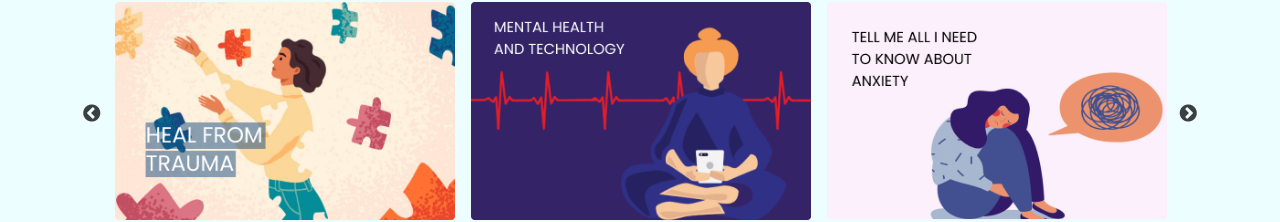
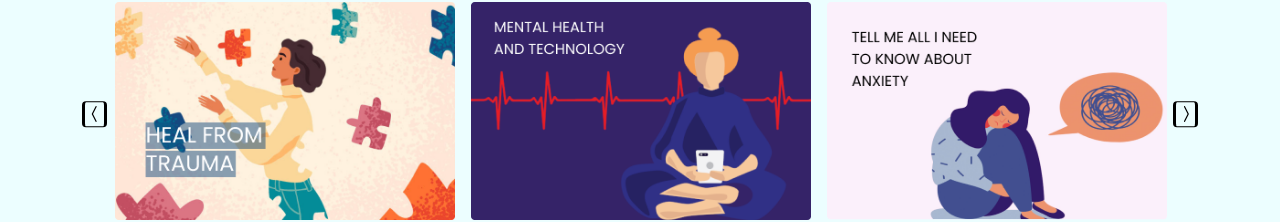
Before and after one commit to kogunlu/codezillas-capstone, a React (Create React App) app: page / in a window 1280 px wide. Shown: the part 307-529 px from the top of the page. Built offline with nearby package versions, Linux system fonts and the light colour scheme.

Commit message:
Style| arrow style now matches with the figma on issue #6

```diff
--- a/src/components/pages/home/body4/Slider.jsx
+++ b/src/components/pages/home/body4/Slider.jsx
@@ -1,12 +1,13 @@
 import * as React from "react";
 import Slider from "react-slick";
 import {Link } from 'react-router-dom';
+import {BsChevronCompactLeft, BsChevronCompactRight} from "react-icons/bs"
 import { sliderArray } from "./SliderArray";
 import "slick-carousel/slick/slick.css";
 import "slick-carousel/slick/slick-theme.css";
 import "./slider.css";
 
-//Home Page Recent Blog Slider images should link us to the Blog page
+// Home Page Recent Blog Slider images should link us to the Blog page
 const Slidernew = () => {
   const settings = {
     arrows: true,
@@ -15,7 +16,9 @@ const Slidernew = () => {
     autoplay: true,
     slidesToShow: 3,
     slidesToScroll: 1,
-  responsive: [
+    nextArrow: <BsChevronCompactRight />,
+    prevArrow: <BsChevronCompactLeft />,
+    responsive: [
             {
                 breakpoint: 1024,
                 settings: {
@@ -52,7 +55,7 @@ const Slidernew = () => {
       >
         {sliderArray.map((card) => (
           <div className="flex justify-center">
-            <Link  to="/Blogs">
+            <Link  to="/blogs">
             <img alt={card.title} src={card.picture} className="max-w-full p-2 h-auto"/>
             </Link>
         </div>
--- a/src/components/pages/home/body4/slider.css
+++ b/src/components/pages/home/body4/slider.css
@@ -1,11 +1,21 @@
-.slick-prev:before {
- color: black;
-}
-.slick-next:before {
-    color: black;
-   }
-
-   .slick-slide  {
+    .slick-slide  {
     display: flex !important;
     justify-content: center;
    }
+
+    .slick-arrow.slick-prev{
+    color:black;
+    border-style: solid;
+    border-radius:4px;
+    width: 2vw;
+    height: 2vw;
+    border-width: thin medium;
+    }
+    .slick-arrow.slick-next{
+    color:black;
+    border-style: solid;
+    border-radius:4px;
+    width: 2vw;
+    height: 2vw;
+    border-width: thin medium;
+    }
```
